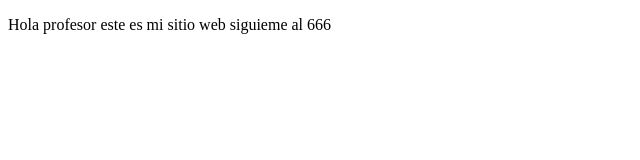
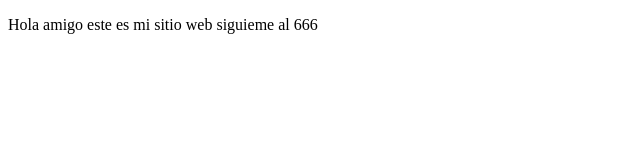
Before and after one commit to Marul300/PersonalDemoCursoProjects, a plain HTML site: page index.html in a window 1280 px wide. Shown: the full height of the page, 0-640 px from the left. Drawn offline with Linux system fonts and the light colour scheme.

Commit message:
cambios amigos

```diff
--- a/index.html
+++ b/index.html
@@ -7,6 +7,6 @@
     <title>Hola mundo</title>
 </head>
 <body>
-    <p>Hola profesor este es mi sitio web siguieme al 666</p>
+    <p>Hola amigo este es mi sitio web siguieme al 666</p>
 </body>
 </html>
```
